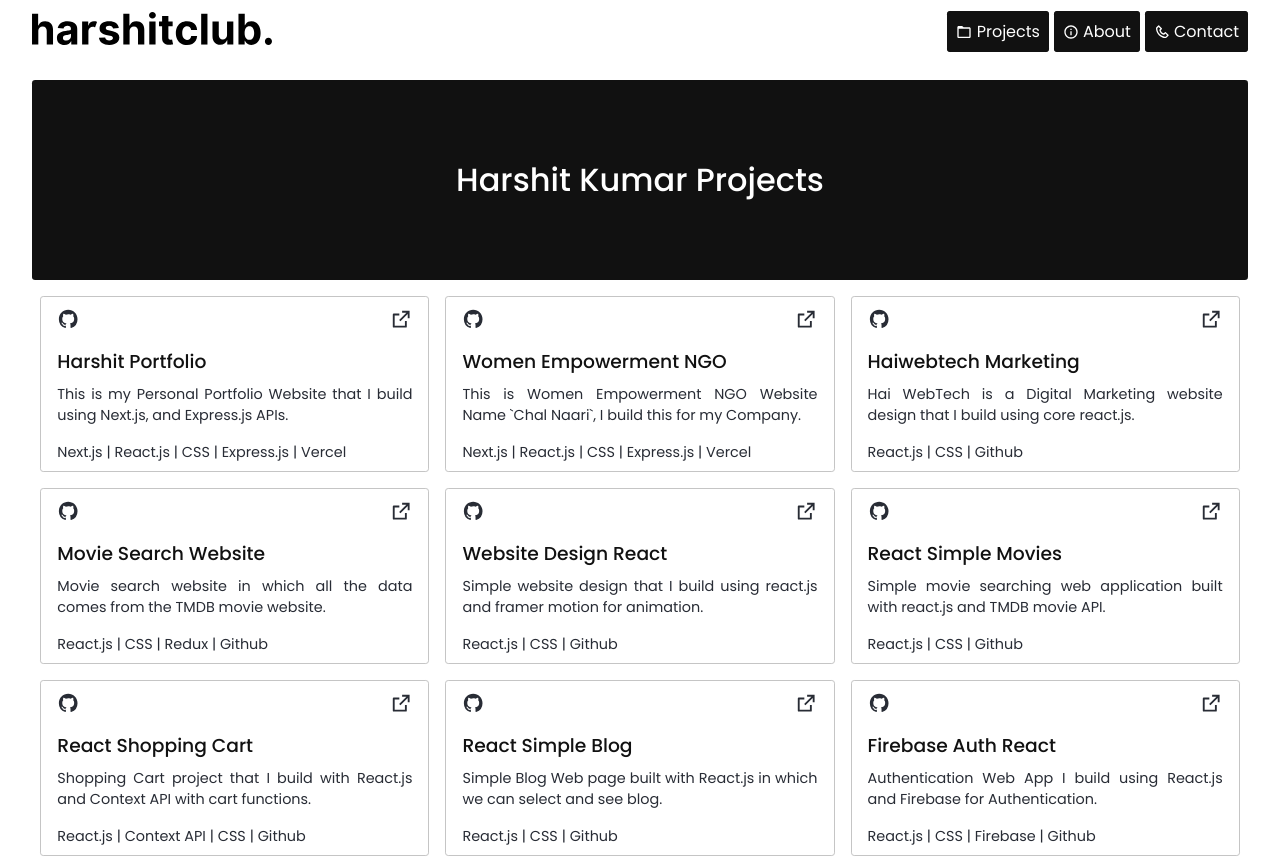
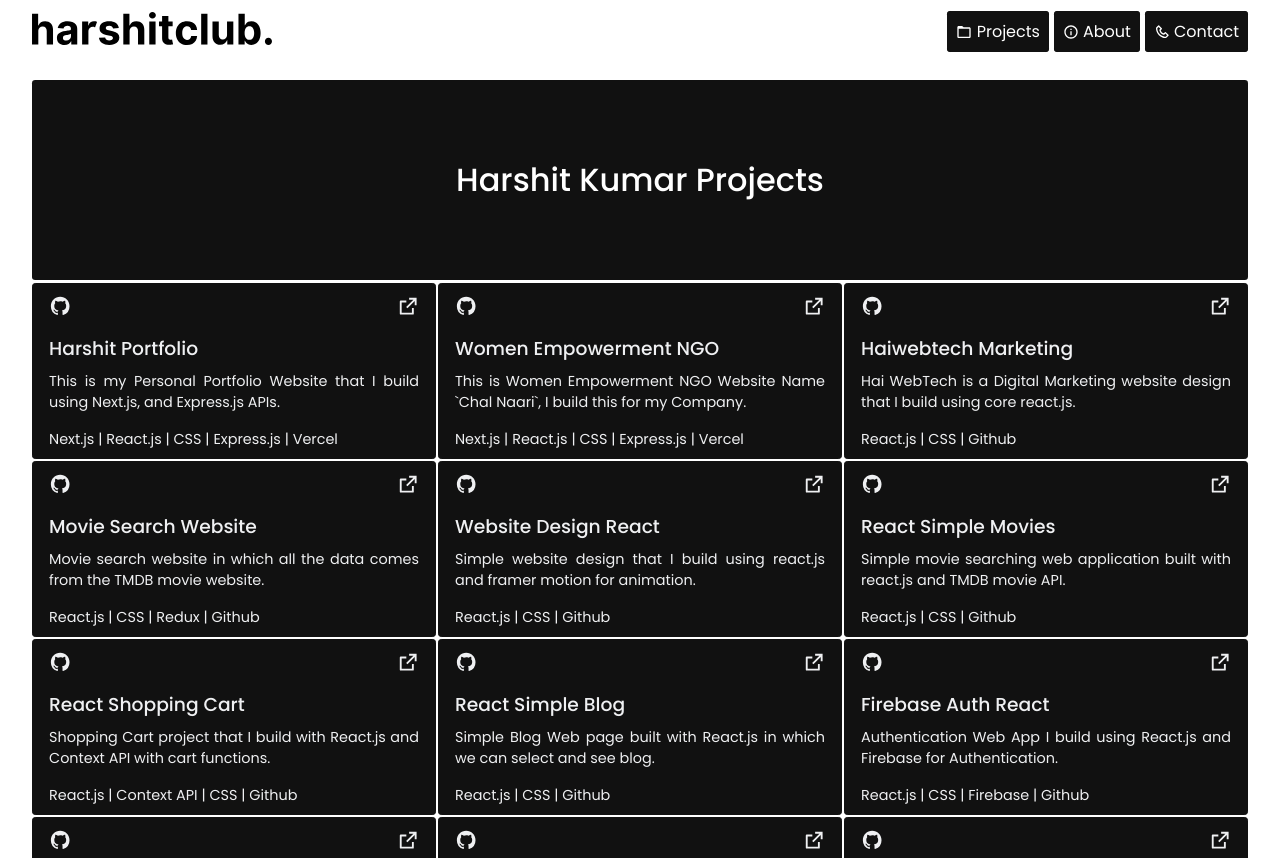
Before and after one commit to harshitclub/harshitclubweb, a Next.js app: page /projects in a window 1280 px wide. Shown: the top 858 px of the page. Built offline with nearby package versions, Linux system fonts and the light colour scheme.

Commit message:
fix project page background

```diff
--- a/app/projects/style.css
+++ b/app/projects/style.css
@@ -1,23 +1,34 @@
 .projects .projectsContainer {
-  margin: 1rem 0 2rem 0;
+  margin: 0.2rem 0;
 }
 
 .allProjectsTab .allProjectBox {
-  width: 32%;
-  color: var(--headingColor);
+  width: calc(33.33% - 1.3px);
+  color: var(--textWhite);
+  border: 1px solid var(--black);
+  background-color: var(--black);
   padding: 0.5rem 1rem;
-  border: 1px solid var(--borderColor);
   border-radius: 0.2rem;
 }
 
 .allProjectsTab .allProjectBox:hover {
-  border: 1px solid var(--headingColor);
-  transition: 0.3s;
+  background-color: var(--white);
+  color: var(--textColor);
+}
+
+.allProjectsTab .allProjectBox:hover .allProjectBtns .allProjectBtn a {
+  color: var(--textColor);
+}
+
+.allProjectsTab .allProjectBox:hover p {
+  color: var(--textColor);
 }
 
 .allProjectsTab {
+  align-items: center;
+  justify-content: center;
   flex-wrap: wrap;
-  gap: 1rem;
+  gap: 2px;
 }
 
 .allProjectsTab .allProjectBox .allProjectBtns .allProjectBtn {
@@ -25,7 +36,7 @@
 }
 
 .allProjectsTab .allProjectBox .allProjectBtns .allProjectBtn a {
-  color: var(--textColor);
+  color: var(--textWhite);
   font-size: 1.4rem;
 }
 
@@ -41,7 +52,7 @@
 .allProjectsTab .allProjectBox p {
   text-align: justify;
   font-size: 0.9rem;
-  color: var(--textColor);
+  color: var(--textWhite);
 }
 
 .allProjectsTab .allProjectBox .allProjectTech {
```
Also changed, not shown: 1 other file (tests, documents, lock files or other folders).
